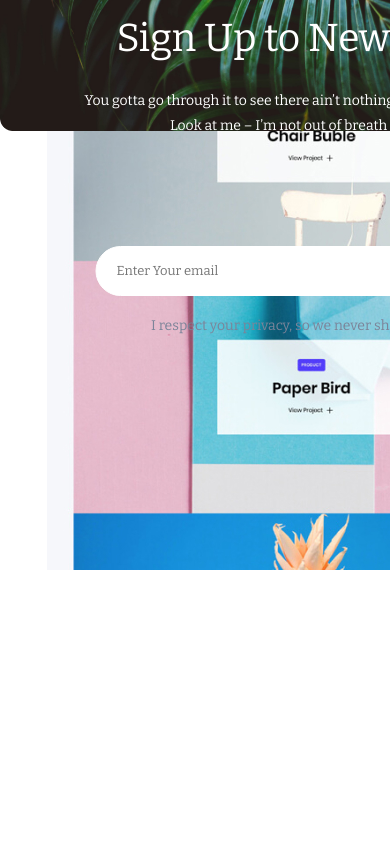
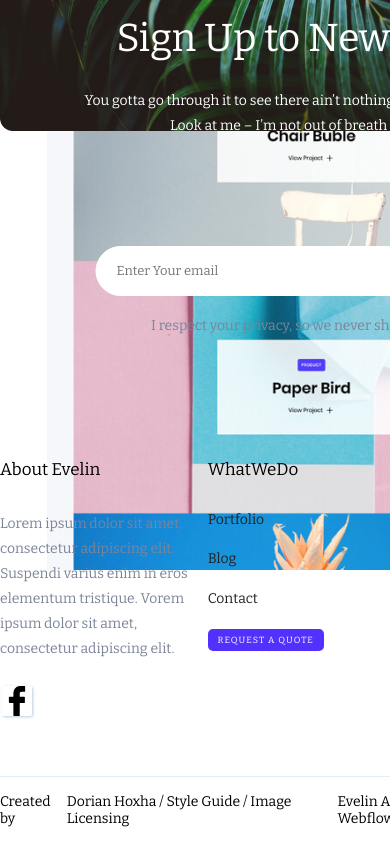
Before and after one commit to freund82/evelinWeb, a plain HTML site: page index.html in a window 390 px wide. Shown: the part 3504-4348 px from the top of the page. Before the commit the page ends 4135 px from the top, so only its background shows below. Drawn offline with nearby package versions, Linux system fonts and the light colour scheme.

Commit message:
EvelinWebBeforeMobile

```diff
--- a/assets/css/style.css
+++ b/assets/css/style.css
@@ -30,6 +30,7 @@ p{
     --button-background:#5231FF;
     --button-text-color:#fff;
     --line-color: #E4ECF6;
+    --footer-title-color:#000;
 }
 
 .container{
@@ -37,13 +38,14 @@ p{
     padding-bottom:4rem;
     display:grid;
     grid-template-columns: minmax(auto, 12rem) minmax(auto, 120rem) minmax(auto, 12rem);
-    grid-template-rows: 6rem 18.6rem 220.5rem 38.05rem 43.1rem 48.6rem 32.6rem;
+    grid-template-rows: 6rem 18.6rem 220.5rem 38.05rem 43.1rem 59rem 32.6rem;
     grid-template-areas: ". header ."
                          ". mainTitle ."
                          ". mainBlock ."
                          ". concepts ."
                          ". pages ."
-                         ". signUp .";
+                         ". signUp ."
+                         ". footer .";
 }
 
 
@@ -340,6 +342,81 @@ input{
     margin-top:1.7rem;
     color:var(--p-color);
 }
+
+/*Footer*/
+.footer{
+    grid-area:footer;
+}
+.footer-inner{
+    margin-top:9rem;
+    border-bottom:0.1rem solid var(--line-color);
+    display:flex;
+}
+.footer-innerFirstColumn{
+    width:100%;
+    max-width:61rem;
+}
+.footer-innerFirstColumnText{
+    width:100%;
+    max-width:28.5rem;
+    display:flex;
+    flex-direction: column;
+    justify-content: space-between;
+}
+.footer-innerSecondColumn{
+    width:100%;
+    max-width:28.5rem;
+    height:19.5rem;
+}
+.footer-innerColumnTextTitle{
+    font-style: normal;
+    font-weight: 400;
+    font-size: 1.7rem;
+    line-height: 2.2rem;
+    color: var(--footer-title-color);
+    margin-bottom:3rem;
+}
+.footer-innerFirstColumnInnerText{
+    font-style: normal;
+    font-weight: 400;
+    font-size: 1.4rem;
+    line-height: 2.5rem;
+    color:var(--p-color);
+    margin-bottom:2.3rem;
+}
+.footer-innerFirstColumnIcon{
+    margin-bottom:5.2rem;
+}
+.footer-innerColumnLinksBlock{
+    height:16.2rem;
+    display:flex;
+    flex-direction: column;
+    justify-content: space-between;
+}
+.footerButton{
+    width:11.6rem;
+    height:2.2rem;
+    display: flex;
+    flex-direction: column;
+    justify-content: center;
+    font-style: normal;
+    font-weight: 400;
+    font-size: 0.9rem;
+    line-height: 1.2rem;
+    text-align: center;
+    letter-spacing: 0.1rem;
+    text-transform: uppercase;
+}
+.footer-Copyright{
+    height:6.7rem;
+    margin-bottom:2rem;
+    display:flex;
+    justify-content: space-between;
+}
+.footer-Copyright--first{
+    display:inline-flex;
+    align-items: center;
+}
 /*Media*/
 @media(max-width:1300px){
     .container{
@@ -348,7 +425,8 @@ input{
                              "mainBlock mainBlock mainBlock"
                              "concepts concepts concepts"
                              "pages pages pages"
-                             "signUp signUp signUp";
+                             "signUp signUp signUp"
+                             "footer footer footer";
     }
 }
 
--- a/index.html
+++ b/index.html
@@ -17,13 +17,13 @@
                     <img src="./assets/images/logo.png" alt="logo">
                 </div>
                 <nav class="headerMenu">
-                    <span><a href="/">Intro</a></span>
-                    <span><a href="/">Portfolio</a></span>
-                    <span><a href="/">Pages</a></span>
-                    <span><a href="/">About</a></span>
-                    <span><a href="/">Blog</a></span>
-                    <span><a href="/">Contact</a></span>
-                    <span><a href="/"><img class="headerMenu-facebook" src="./assets/images/facebook.png" alt="facebook"> </a></span>
+                    <span><a href="#">Intro</a></span>
+                    <span><a href="#">Portfolio</a></span>
+                    <span><a href="#">Pages</a></span>
+                    <span><a href="#">About</a></span>
+                    <span><a href="#">Blog</a></span>
+                    <span><a href="#">Contact</a></span>
+                    <span><a href="#"><img class="headerMenu-facebook" src="./assets/images/facebook.png" alt="facebook"> </a></span>
                 </nav>
             </header><!--Окончание Header-->
             <!--Main Section Title-->
@@ -94,6 +94,7 @@
                     <span>About Us v.3</span>
                 </div>
             </section><!--Окончание pages-->
+            <!--signUp-->
             <section class="signUp">
                 <div class="signUp-form">
                     <img src="./assets/images/signUp.png" alt="signUp">
@@ -107,7 +108,53 @@
                         <p>I respect your privacy, so we never share your info</p>
                     </div>
                 </div>
-            </section>
+            </section><!--Окончание signUp-->
+            <!--Footer-->
+            <footer class="footer">
+                <div class="footer-inner">
+                    <div class="footer-innerFirstColumn">
+                       <div class="footer-innerFirstColumnText">
+                           <p class="footer-innerColumnTextTitle">
+                            About Evelin
+                           </p>
+                           <span class="footer-innerFirstColumnInnerText">
+                            Lorem ipsum dolor sit amet, consectetur adipiscing elit. Suspendi varius enim in eros elementum tristique. Vorem ipsum dolor sit amet, consectetur adipiscing elit.
+                           </span>
+                           <span  class="footer-innerFirstColumnIcon"><a href="#"><img src="./assets/images/facebook.png" alt="facebook"> </a></span>
+                       </div>
+                    </div>
+                    <div class="footer-innerSecondColumn">
+                        <p class="footer-innerColumnTextTitle">
+                            WhatWeDo
+                        </p>
+                        <div class="footer-innerColumnLinksBlock">
+                        <p class="footer-innerColumnTextLinks"><a href="#">Portfolio</a></p>
+                        <p><a href="#">Blog</a></p>
+                        <p><a href="#">Contact</a></p>
+                        <a class="mainBlock-button footerButton">REQUEST A QUOTE</a>
+                        </div>
+                    </div>
+                    <div class="footer-innerSecondColumn">
+                        <p class="footer-innerColumnTextTitle">
+                            Useful Links
+                        </p>
+                        <div class="footer-innerColumnLinksBlock">
+                        <p class="footer-innerColumnTextLinks"><a href="#">Password Page</a></p>
+                        <p><a href="#">404 Page</a></p>
+                        <p><a href="#">Style Guide</a></p>
+                        <p><a href="#">Licensing</a></p>
+                        </div>
+                    </div>
+                </div>
+                <div class="footer-Copyright">
+                    <div class="footer-Copyright--first">
+                        <span>Created by&nbsp;</span><span> Dorian Hoxha / Style Guide / Image Licensing</span>
+                    </div>
+                    <div class="footer-Copyright--first">
+                        <span>Evelin All rights reserved / Powered by<span> Webflow</span>
+                    </div>
+                </div>
+            </footer><!--Окончание Footer-->
         </div><!--Окончание container-->
         <script src="./assets/js/script.js"></script>
     </body>
```
